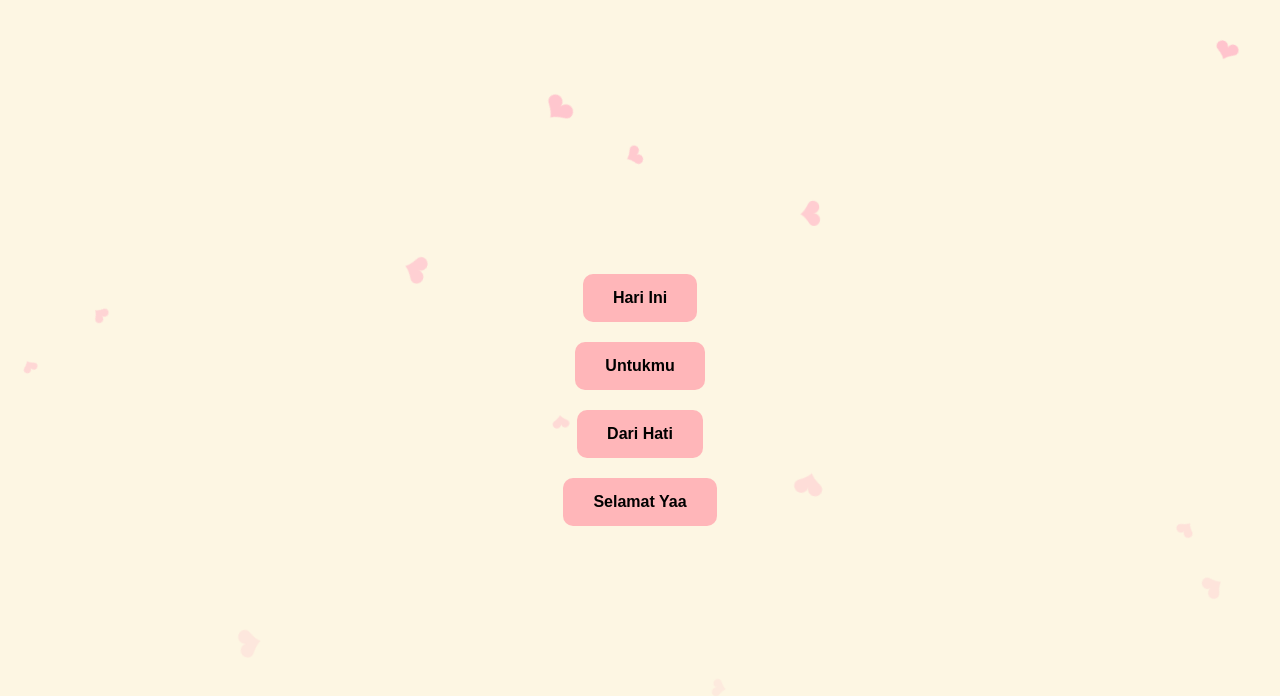
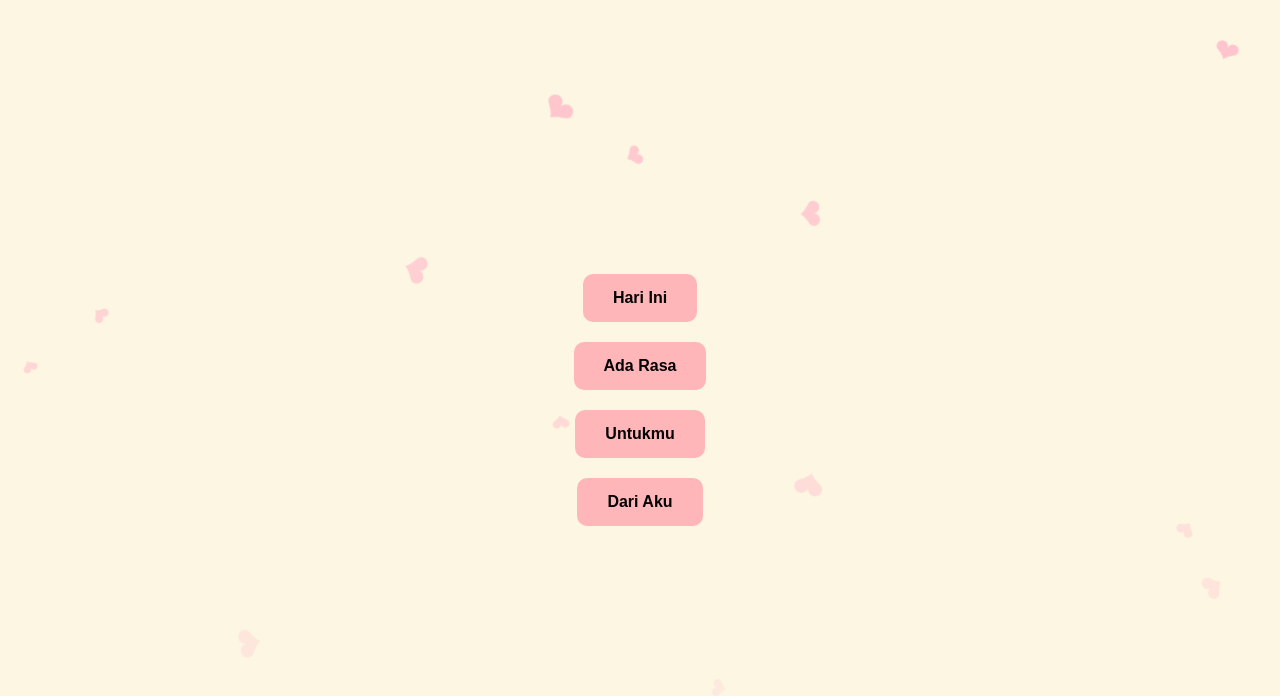
Before and after one commit to Ulia-19/untukmu, a plain HTML site: page index.html in a window 1280 px wide. Drawn offline with Linux system fonts and the light colour scheme.

Commit message:
Add files via upload

```diff
--- a/index.html
+++ b/index.html
@@ -180,9 +180,9 @@
 
   <div class="menu" id="menu">
     <a href="#" onclick="playSound(); showPage('halaman1')">Hari Ini</a>
-    <a href="#" onclick="playSound(); showPage('halaman2')">Untukmu</a>
-    <a href="#" onclick="playSound(); showPage('halaman3')">Dari Hati</a>
-    <a href="#" onclick="playSound(); showPage('halaman4')">Selamat Yaa</a>
+    <a href="#" onclick="playSound(); showPage('halaman2')">Ada Rasa</a>
+    <a href="#" onclick="playSound(); showPage('halaman3')">Untukmu</a>
+    <a href="#" onclick="playSound(); showPage('halaman4')">Dari Aku</a>
   </div>
 
   <div class="halaman" id="halaman1">
```
